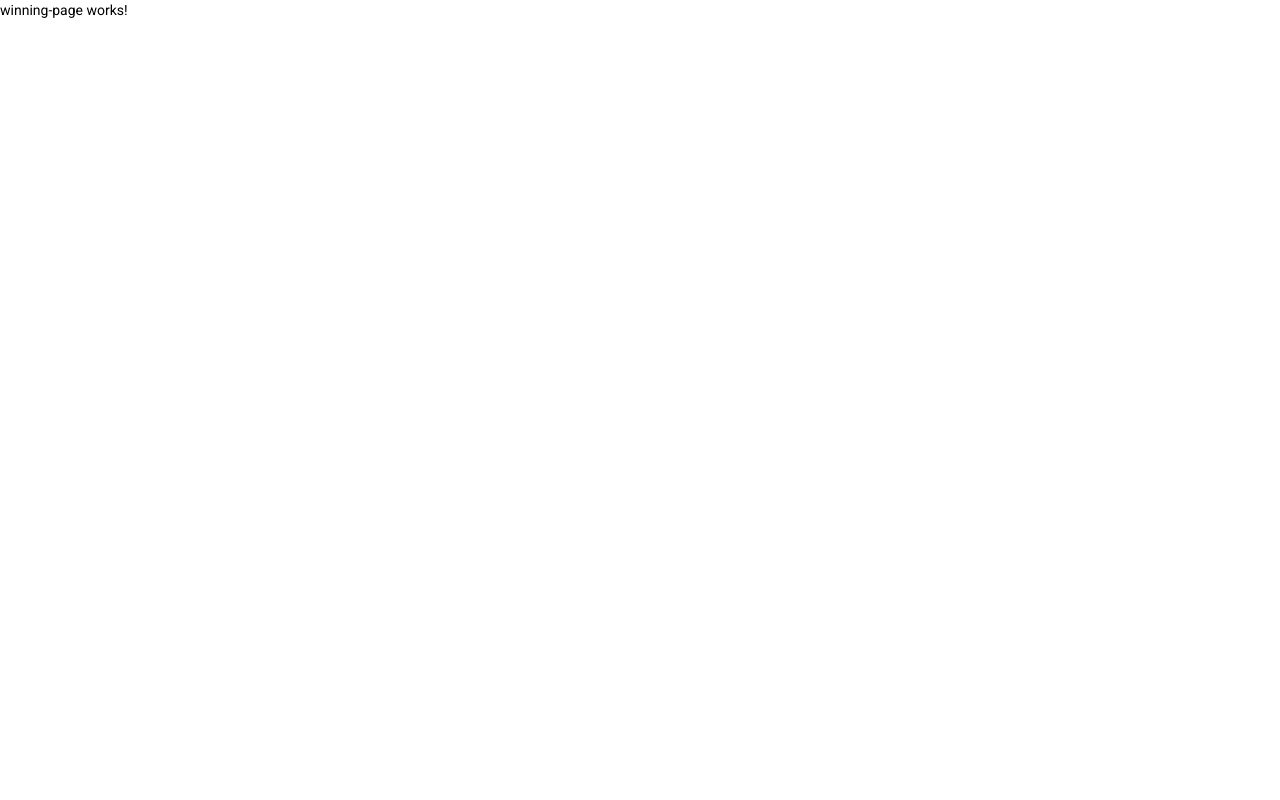
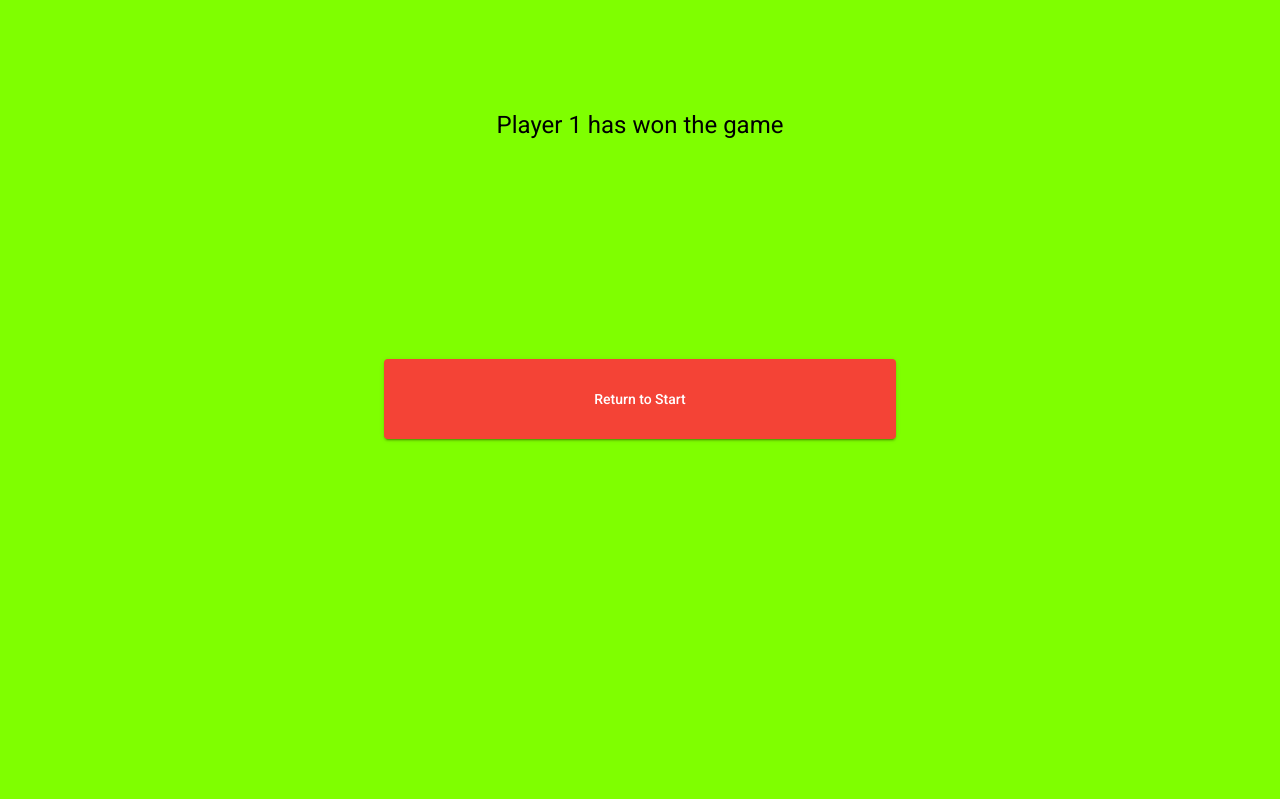
Before and after one commit to LoganLan/dice-game, an Angular app in the folder dice-game/: page /winning-page in a window 1280 px wide. Built offline with nearby package versions, Linux system fonts and the light colour scheme.

Commit message:
Added the winning page

```diff
--- a/dice-game/src/app/app-routing.module.ts
+++ b/dice-game/src/app/app-routing.module.ts
@@ -4,7 +4,7 @@ import { Routes, RouterModule } from '@angular/router';
 import { StartPageComponent } from './start-page/start-page.component';
 import { PageNotFoundComponent } from './page-not-found/page-not-found.component';
 import { GameBoardPageComponent } from './game-board-page/game-board-page.component';
-import { WinningPageComponent } from './winning-page/winning';
+import { WinningPageComponent } from './winning-page/winning-page.component';
 
 
 
--- a/dice-game/src/app/app.component.html
+++ b/dice-game/src/app/app.component.html
@@ -1 +1,2 @@
+
 <router-outlet></router-outlet>
--- a/dice-game/src/app/app.module.ts
+++ b/dice-game/src/app/app.module.ts
@@ -9,7 +9,7 @@ import { MaterialModule } from './material/material.module';
 import { GameBoardPageComponent } from './game-board-page/game-board-page.component';
 import { AppRoutingModule } from './app-routing.module';
 import { PageNotFoundComponent } from './page-not-found/page-not-found.component';
-import { WinningPageComponent } from './winning-page/winning';
+import { WinningPageComponent } from './winning-page/winning-page.component';
 import { StartPageComponent } from './start-page/start-page.component';
 
 @NgModule({
--- a/dice-game/src/app/winning-page/winning-page.component.css
+++ b/dice-game/src/app/winning-page/winning-page.component.css
@@ -0,0 +1,7 @@
+.tiles-color{
+    background-color: chartreuse;
+}
+button{
+    height: 10vh;
+    width: 40vw;
+}
--- a/dice-game/src/app/winning-page/winning-page.component.html
+++ b/dice-game/src/app/winning-page/winning-page.component.html
@@ -1 +1,27 @@
-<p>winning-page works!</p>
+
+<mat-grid-list cols="1" rowHeight="33.2vh" class="tiles-color">
+    <mat-grid-tile >
+        <h1>Player 1 has won the game</h1>
+
+
+    </mat-grid-tile>
+
+    <mat-grid-tile>
+        <button
+      mat-raised-button
+      color="warn"
+
+    >Return to Start
+     </button>
+
+
+
+
+    </mat-grid-tile>
+
+    <mat-grid-tile >
+
+
+    </mat-grid-tile>
+
+</mat-grid-list>
```
Also changed, not shown: dice-game/src/app/winning-page/winning-page.component.ts (renamed from dice-game/src/app/winning-page/winning.ts), 1 other file (tests, documents, lock files or other folders).
